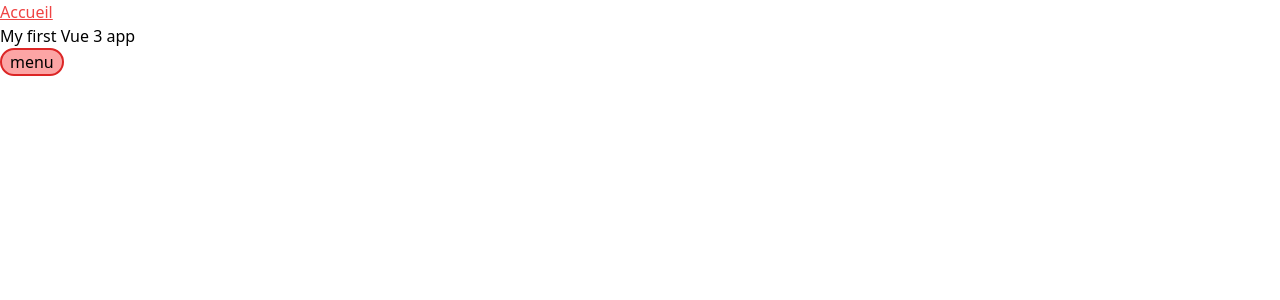
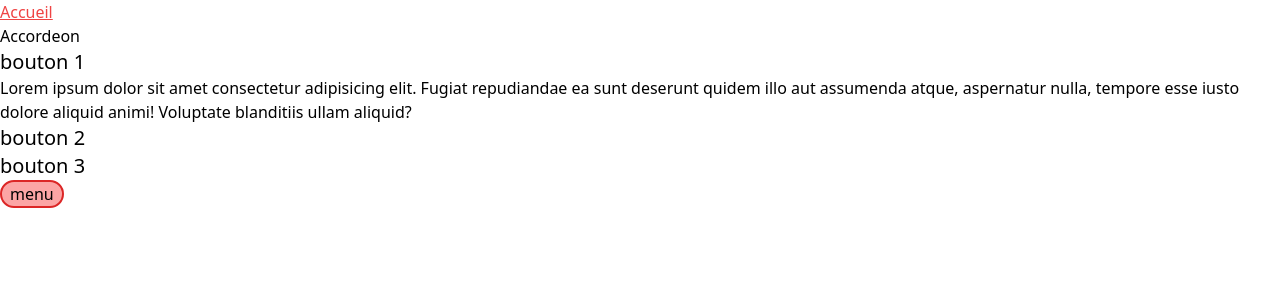
Before and after one commit to MMI-SAE-203/r213-2024-pracht-tp1-KentinMartel, a Vue app: page / in a window 1280 px wide. Shown: the top 300 px of the page. Built offline with nearby package versions, Linux system fonts and the light colour scheme.

Commit message:
accordéon

```diff
--- a/src/pages/index.vue
+++ b/src/pages/index.vue
@@ -3,9 +3,21 @@
 import { ref } from 'vue';
 
 const menuIsOpen = ref(false)
+const sectionOpen = ref(1)
 </script>
 
 <template>
-
-<h1>My first Vue 3 app</h1>
+    <p>Accordeon</p>
+    <section>
+        <button class="text-xl" @pointerdown="sectionOpen = sectionOpen === 1 ? 0 : 1">bouton 1</button>
+        <p v-show="sectionOpen ===1">Lorem ipsum dolor sit amet consectetur adipisicing elit. Fugiat repudiandae ea sunt deserunt quidem illo aut assumenda atque, aspernatur nulla, tempore esse iusto dolore aliquid animi! Voluptate blanditiis ullam aliquid?</p>
+    </section>
+    <section>
+        <button class="text-xl" @pointerdown="sectionOpen = sectionOpen === 2 ? 0 : 2">bouton 2</button>
+        <p v-show="sectionOpen ===2">Lorem ipsum dolor sit amet consectetur adipisicing elit. Omnis dolorum ex repellendus repellat vitae! Deleniti dolore pariatur animi quaerat sequi saepe. Ad similique animi molestias dolorum atque. Itaque, cum fugit!</p>
+    </section>
+    <section>
+        <button class="text-xl" @pointerdown="sectionOpen = sectionOpen === 3 ? 0 : 3">bouton 3</button>
+        <p v-show="sectionOpen ===3">Lorem ipsum dolor sit amet consectetur, adipisicing elit. Sit vero voluptatum consectetur perspiciatis cum autem, at inventore animi. Modi exercitationem velit ad porro, inventore amet necessitatibus eos? Doloremque, quisquam harum?</p>
+    </section>
 </template>
```
